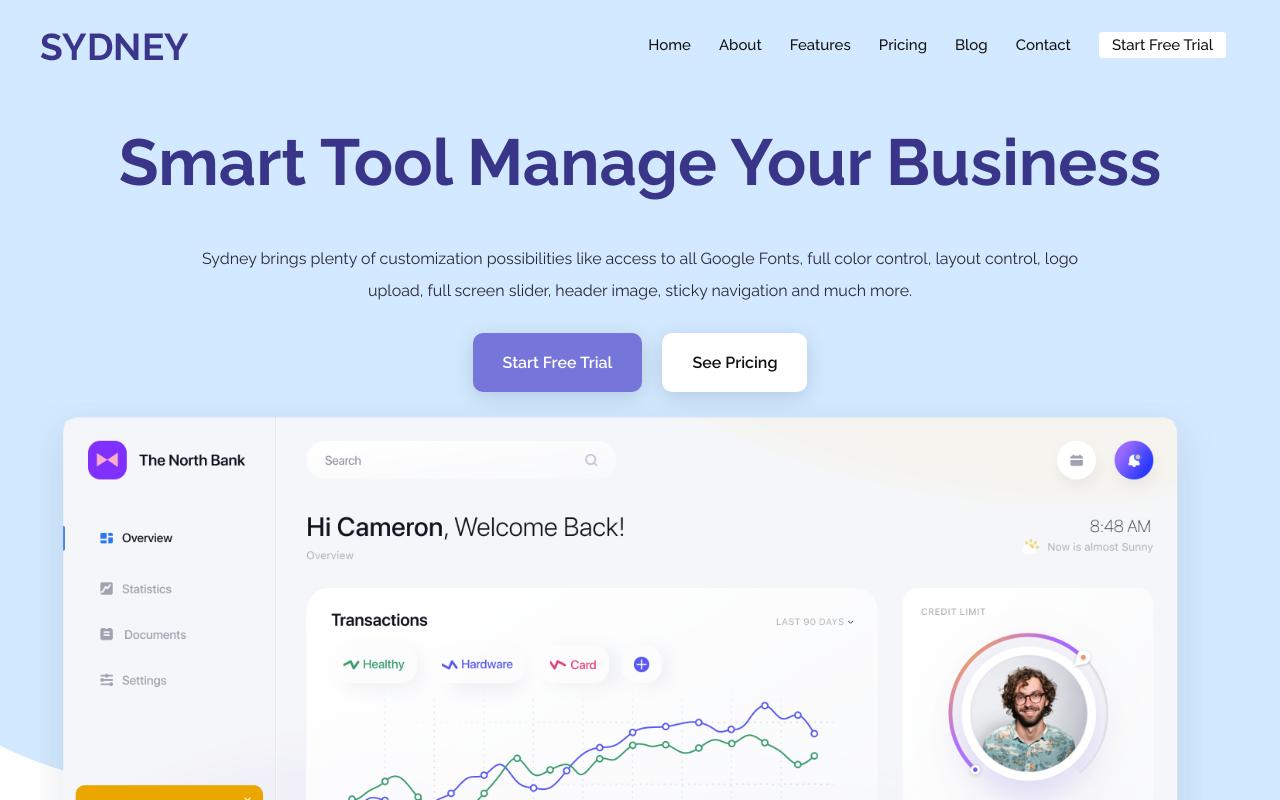
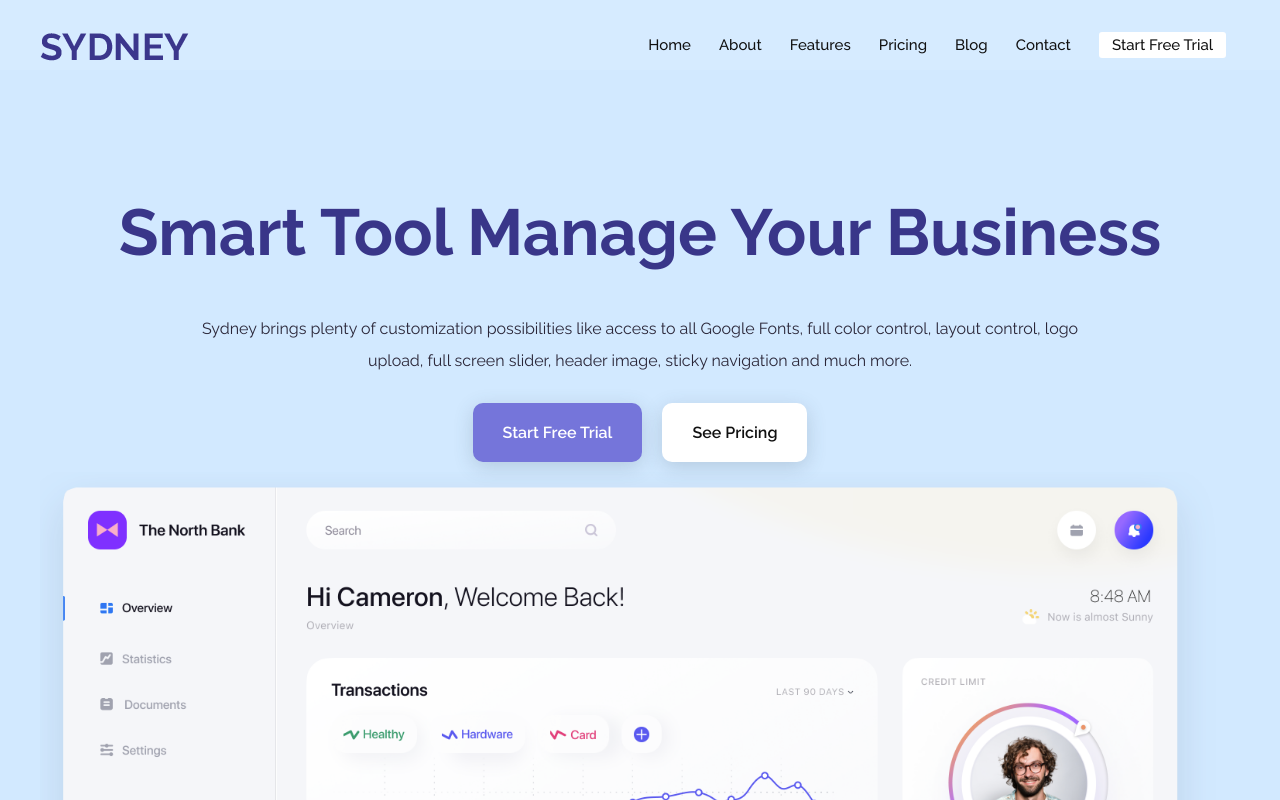
Before and after one commit to aspectum/react-frontend-sydney, a React (Create React App) app: page / in a window 1280 px wide. Shown: the top 800 px of the page. Built offline with nearby package versions, Linux system fonts and the light colour scheme.

Commit message:
Added margins between sections

```diff
--- a/src/components/App.css
+++ b/src/components/App.css
@@ -47,6 +47,5 @@ a:hover {
 
 .section-wrapper {
     max-width: 1200px;
-    margin-left: auto;
-    margin-right: auto;
+    margin: 70px auto;
 }
```
